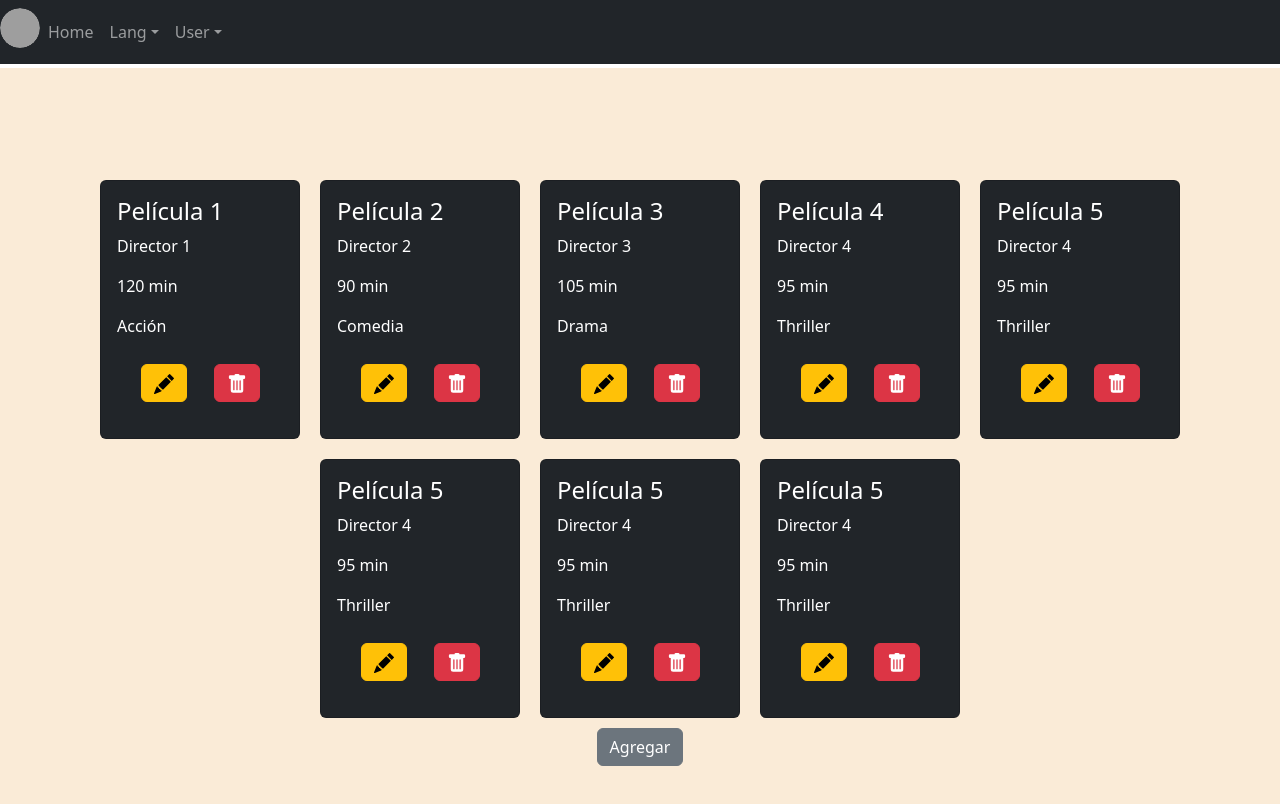
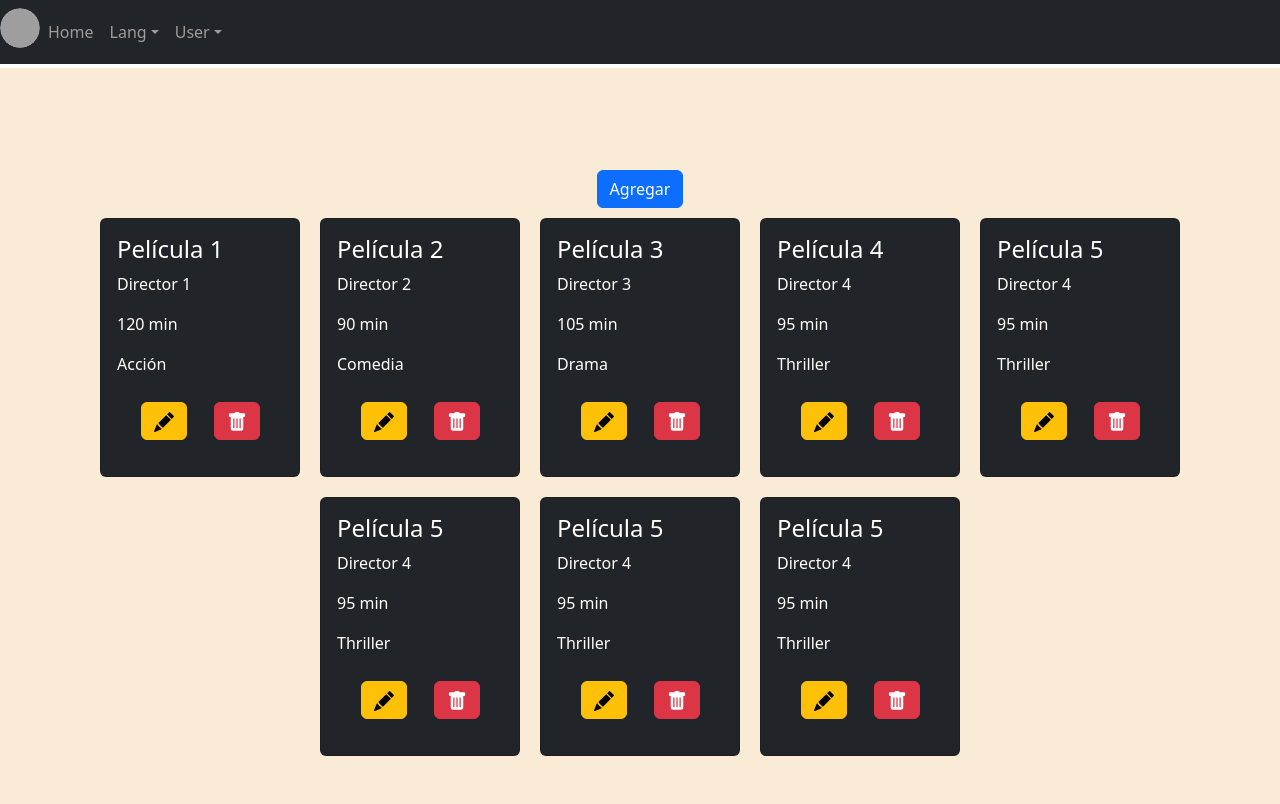
Before and after one commit to oscarmuguelb/Crud-din-mico, a Vue app in the folder cliente/: page / in a window 1280 px wide. Shown: the top 804 px of the page. Built offline with nearby package versions, Linux system fonts and the light colour scheme; grey boxes are pictures that could not be loaded.

Commit message:
denuevo con botones 8

```diff
--- a/cliente/src/views/CrudMovies.vue
+++ b/cliente/src/views/CrudMovies.vue
@@ -1,5 +1,6 @@
 <template>
   <div class="container">
+    <b-button @click="modalShow = !modalShow" variant="primary">Agregar</b-button>
     <div class="card-container">
       <b-card
         v-for="movie in items"
@@ -24,8 +25,6 @@
     </div>
     <div class="modal-container">
       <div class="modal-content">
-        <b-button @click="modalShow = !modalShow">Agregar</b-button>
-
         <b-modal
           v-model="modalShow"
           title="Agregar Película"
```
